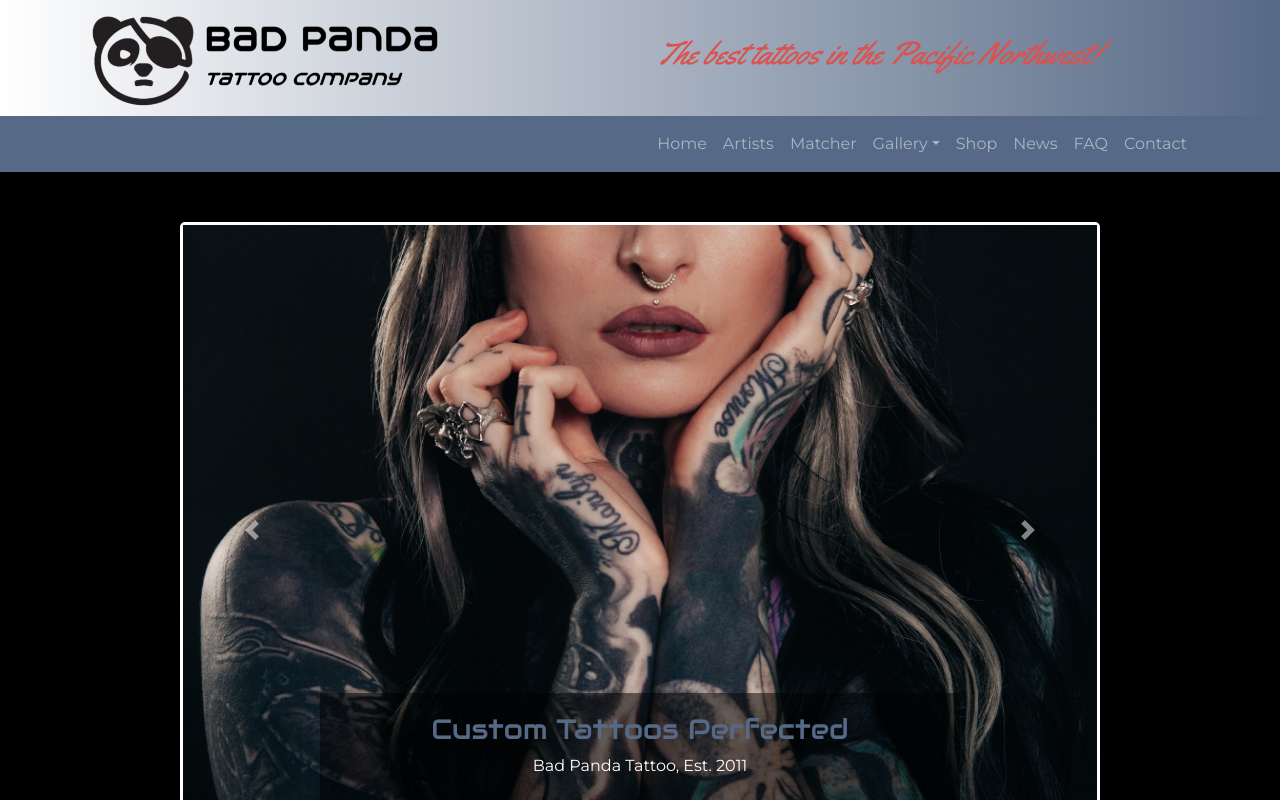
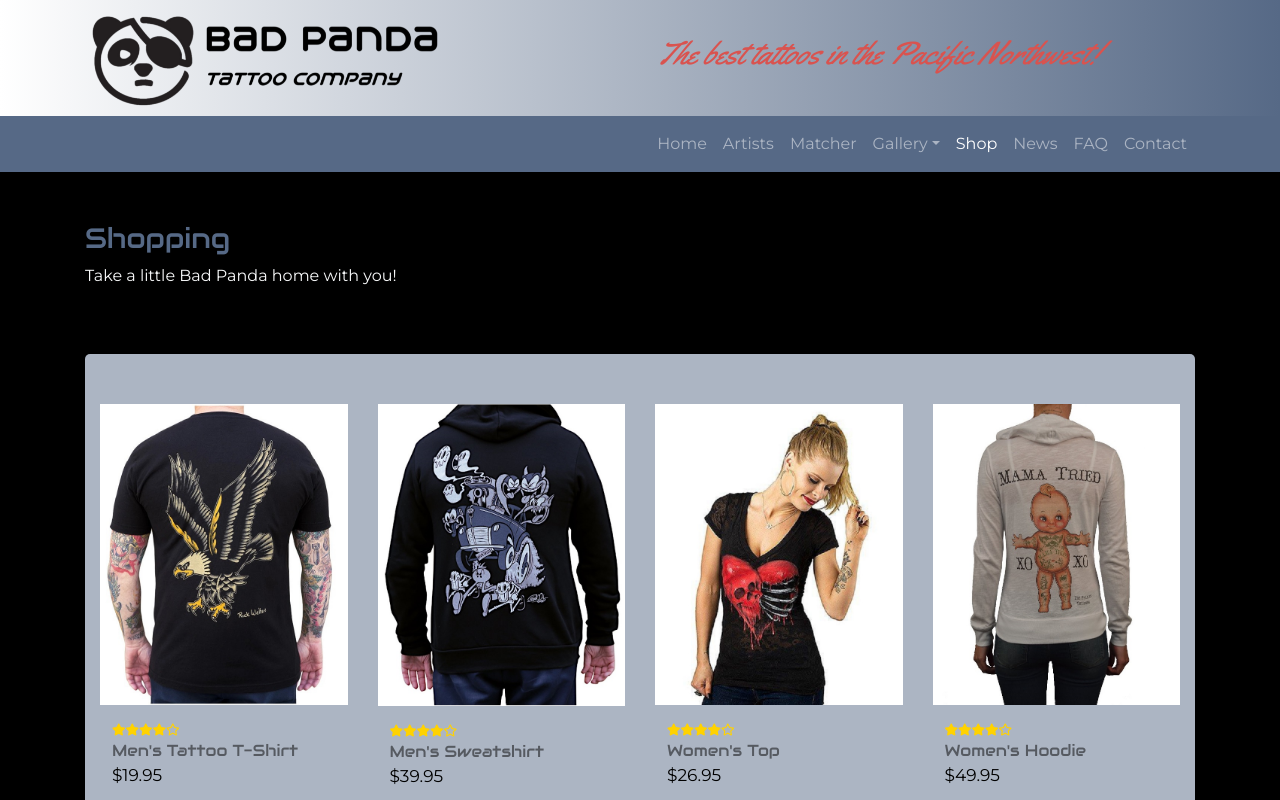
Before and after one commit to patrickdlippert/tattoosite-react, a React (Create React App) app: page /shop in a window 1280 px wide. Before the commit this address led to /. Shown: the top 800 px of the page. Built offline with nearby package versions, Linux system fonts and the light colour scheme.

Commit message:
Shop active

```diff
--- a/package.json
+++ b/package.json
@@ -5,12 +5,13 @@
   "dependencies": {
     "@fontsource/audiowide": "^4.2.1",
     "@fontsource/yellowtail": "^4.2.1",
+    "@fortawesome/fontawesome-free": "^5.15.2",
     "@testing-library/jest-dom": "^5.11.4",
     "@testing-library/react": "^11.1.0",
     "@testing-library/user-event": "^12.1.10",
     "bootstrap": "4.5.2",
     "bootstrap-social": "5.1.1",
-    "font-awesome": "4.7.0",
+    "font-awesome": "^4.7.0",
     "prop-types": "15.7.2",
     "react": "^17.0.1",
     "react-animation-components": "3.0.0",
--- a/src/App.css
+++ b/src/App.css
@@ -236,7 +236,7 @@ a, a:hover {
   margin: 0 0 7px;
   list-style: none; }
 
-.product-grid9 .rating li {
+.product-grid9 .rating {
   font-size: 12px;
   color: #ffd200;
   transition: all .3s ease 0s; }
--- a/src/App.js
+++ b/src/App.js
@@ -2,7 +2,6 @@ import React, { Component } from 'react';
 import { BrowserRouter } from 'react-router-dom'
 import Main from './components/MainComponent';
 import './App.css';
-
 
 class App extends Component {
   render() {
--- a/src/components/MainComponent.js
+++ b/src/components/MainComponent.js
@@ -4,6 +4,7 @@ import Artists from './ArtistsComponent';
 import Header from './HeaderComponent';
 import Footer from './FooterComponent';
 import Home from './HomeComponent';
+import Shop from './ShopComponent';
 import Faq from './FaqComponent';
 import Contact from './ContactComponent';
 import HighlightInfo from './HighlightInfoComponent';
@@ -12,6 +13,7 @@ import { ARTISTS } from '../shared/artists';
 import { RESOURCES } from '../shared/resources';
 import { PROMOTIONS } from '../shared/promotions';
 import { BILLBOARDS } from '../shared/billboards';
+import { SHOPPING } from '../shared/shopping';
 import { FAQ } from '../shared/faq';
 
 import ScrollToTop from './ScrollToTop';
@@ -24,6 +26,7 @@ class Main extends Component {
       resources: RESOURCES,
       promotions: PROMOTIONS,
       billboards: BILLBOARDS,
+      shopping: SHOPPING,
       faq: FAQ
     };
   }
@@ -70,8 +73,9 @@ class Main extends Component {
           <Route path='/restaurants/:restaurantId' component={RestaurantWithId} />
           <Route exact path='/events' render={() => <Guide category={"events"} highlights={this.state.events} resources={this.state.sponsors} />} />
           <Route path='/events/:eventId' component={EventWithId} />
+          <Route exact path='/shop' render={() => <Shop shopitems={this.state.shopping}  />} />
           <Route exact path='/FAQ' render={() => <Faq faqitems={this.state.faq}  />} />
-          <Route exact path='/contact' render={() => <Contact faqitems={this.state.faq}  />} />
+          <Route exact path='/contact' render={() => <Contact />} />
 
           <Redirect to='/' />
         </Switch>
--- /dev/null
+++ b/src/components/RatingStarsComponent.js
@@ -0,0 +1,46 @@
+import React from 'react';
+
+// This component returns a group of 5 fontawesome star icons given a rating value from 1-5
+// If a fraction is provided, it's rounded to the nearest 0.5 so that a half star
+// is displayed.
+
+
+function RenderStars({rating}) {
+        let content = [];
+        let roundedRating = Math.round(rating*2)/2; //Round to nearest 0.5
+        let remainder = roundedRating;
+        for (let i=1; i <= 5; i++) {
+            remainder -= 1;
+            if (remainder === -0.5) {
+                content.push(<i key={i} className="fas fa-star-half-alt amber-text" />);
+            }
+            else if (i <= roundedRating) {
+                content.push(<i key={i} className="fas fa-star amber-text" />);
+            }
+            else {
+                content.push(<i key={i} className="far fa-star amber-text" />);
+            }
+
+        }
+        return content;
+}
+
+
+
+
+function RatingStars(props) {
+    if(props.rating) {
+        return(
+            <span>
+                <RenderStars rating={props.rating} />
+            </span>
+        );
+    }
+    else {
+        return(
+            <span />
+        );
+    }
+}
+
+export default RatingStars;
--- /dev/null
+++ b/src/components/ShopComponent.js
@@ -0,0 +1,57 @@
+import React from "react";
+import RatingStars from "./RatingStarsComponent";
+
+
+function RenderShopping({shopitems}) {
+    if (shopitems) {
+        return (
+            <div className="container" id="shopping-panel">
+                <div className="row row-noseparator">
+                    {shopitems.map(shopitem => {
+                        return (
+                            <div className="col-md-3 col-sm-6 mb-4" key={shopitem.id}>
+                                <div className="product-grid9">
+                                    <div className="product-image9">
+                                        <a href="/">
+                                            <img className="pic-1" src={shopitem.image1} alt={shopitem.name}/>
+                                            <img className="pic-2" src={shopitem.image2} alt={shopitem.name} />
+                                        </a>
+                                        <a href="/" className="fa fa-search product-full-view"></a>
+                                    </div>
+                                    <div className="product-content">
+                                        <span className="rating">
+                                        <RatingStars rating={shopitem.rating}  />
+                                        </span>
+                                        <h3 className="title"><a href="/">{shopitem.name}</a></h3>
+                                        <div className="price">{shopitem.price}</div>
+                                        <a className="add-to-cart" href="/">{shopitem.description}</a>
+                                    </div>
+                                </div>
+                            </div>
+                        );
+                    })}
+                </div>
+            </div>
+        );
+    }
+    return (<div />);
+}
+
+function Shop({shopitems}) {
+    if (shopitems) {
+        return(
+            <div className="container">
+                <div className="row row-noseparator align-items-center">
+                    <div className="col">
+                        <h3>Shopping</h3>
+                        <p className="text-light">Take a little Bad Panda home with you!</p>
+                    </div>
+                </div>
+                <RenderShopping shopitems={shopitems} />
+            </div>
+        );
+    }
+    return( <div /> );
+}
+
+export default Shop;
--- a/src/index.js
+++ b/src/index.js
@@ -2,6 +2,7 @@ import React from 'react';
 import ReactDOM from 'react-dom';
 import './index.css';
 import reportWebVitals from './reportWebVitals';
+import '@fortawesome/fontawesome-free/css/all.min.css';
 import 'bootstrap/dist/css/bootstrap.min.css';
 import App from './App';
 import 'font-awesome/css/font-awesome.css';
--- /dev/null
+++ b/src/shared/shopping.js
@@ -0,0 +1,74 @@
+export const SHOPPING = [
+	{
+		id: 0,
+        name: "Men's Tattoo T-shirt",
+        rating: 4.0,
+        image1: 'assets/images/shopping/shop-img-1.jpg',
+        image2:  'assets/images/shopping/shop-img-2.jpg',
+		price: '$19.95',
+		description: 'COMING SOON'
+	},
+    {
+		id: 1,
+        name: "Men's Sweatshirt",
+        rating: 3.8,
+        image1: 'assets/images/shopping/shop-img-3.jpg',
+        image2:  'assets/images/shopping/shop-img-4.jpg',
+		price: '$39.95',
+		description: 'COMING SOON'
+	},
+    {
+		id: 2,
+        name: "Women's Top",
+        rating: 4.2,
+        image1: 'assets/images/shopping/shop-img-5.jpg',
+        image2:  'assets/images/shopping/shop-img-6.jpg',
+		price: '$26.95',
+		description: 'COMING SOON'
+	},
+    {
+		id: 3,
+        name: "Women's Hoodie",
+        rating: 4.1,
+        image1: 'assets/images/shopping/shop-img-7.jpg',
+        image2:  'assets/images/shopping/shop-img-8.jpg',
+		price: '$49.95',
+		description: 'COMING SOON'
+	},
+    {
+		id: 4,
+        name: "Bad Panda 14oz Mug",
+        rating: 4.4,
+        image1: 'assets/images/shopping/shop-img-9.jpg',
+        image2:  'assets/images/shopping/shop-img-10.jpg',
+		price: '$9.95',
+		description: 'COMING SOON'
+	},
+    {
+		id: 5,
+        name: "Tattoo Panda T-shirt",
+        rating: 4.8,
+        image1: 'assets/images/shopping/shop-img-11.jpg',
+        image2:  'assets/images/shopping/shop-img-12.jpg',
+		price: '$24.95',
+		description: 'COMING SOON'
+	},
+    {
+		id: 6,
+        name: "Logo T-shirt",
+        rating: 4.2,
+        image1: 'assets/images/shopping/shop-img-13.jpg',
+        image2:  'assets/images/shopping/shop-img-14.jpg',
+		price: '$19.95',
+		description: 'COMING SOON'
+	},
+    {
+		id: 7,
+        name: "Bad Panda Keychain",
+        rating: 3.4,
+        image1: 'assets/images/shopping/shop-img-15.jpg',
+        image2:  'assets/images/shopping/shop-img-16.jpg',
+		price: '$4.95',
+		description: 'COMING SOON'
+	}
+];
```
Also changed, not shown: 1 other file (tests, documents, lock files or other folders).
